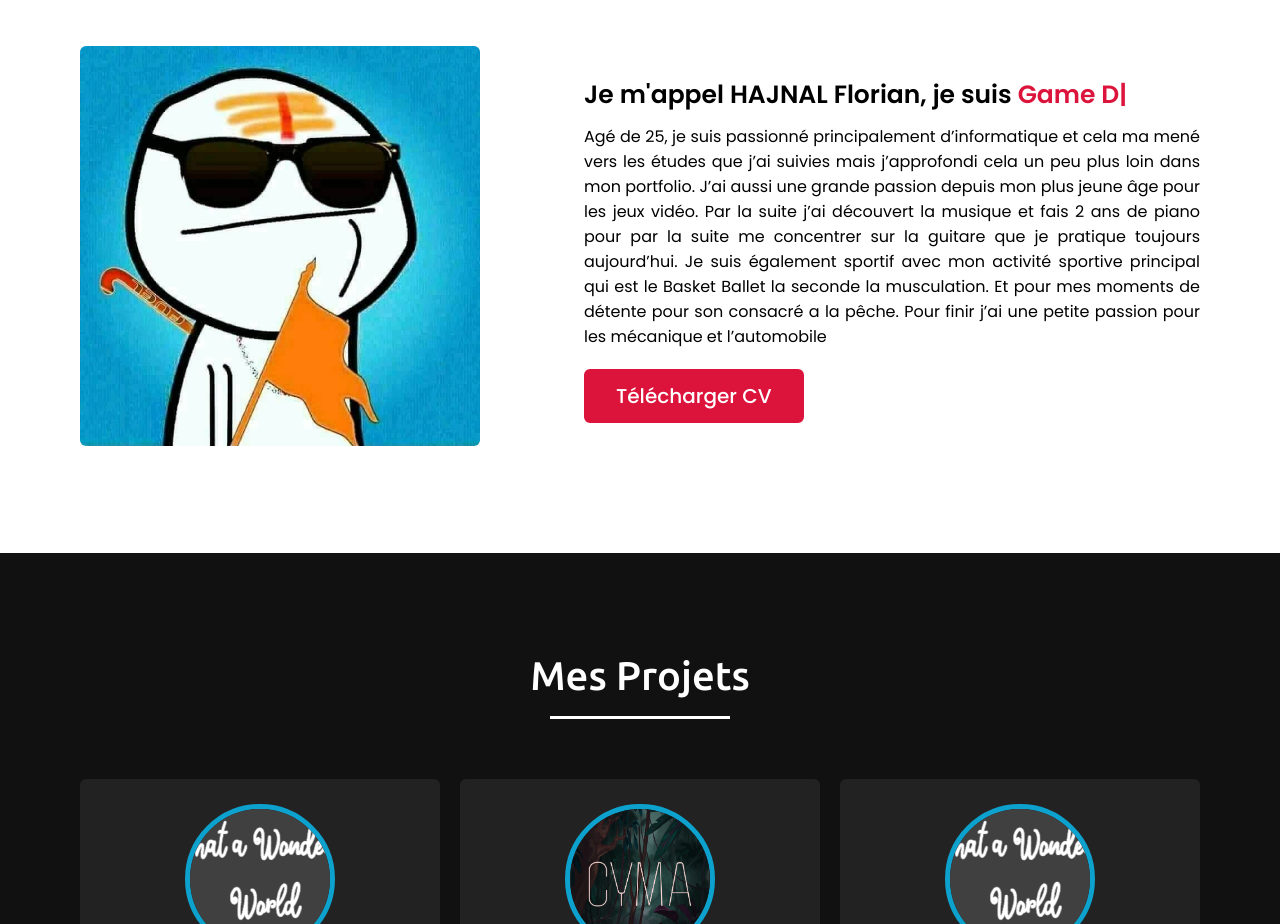
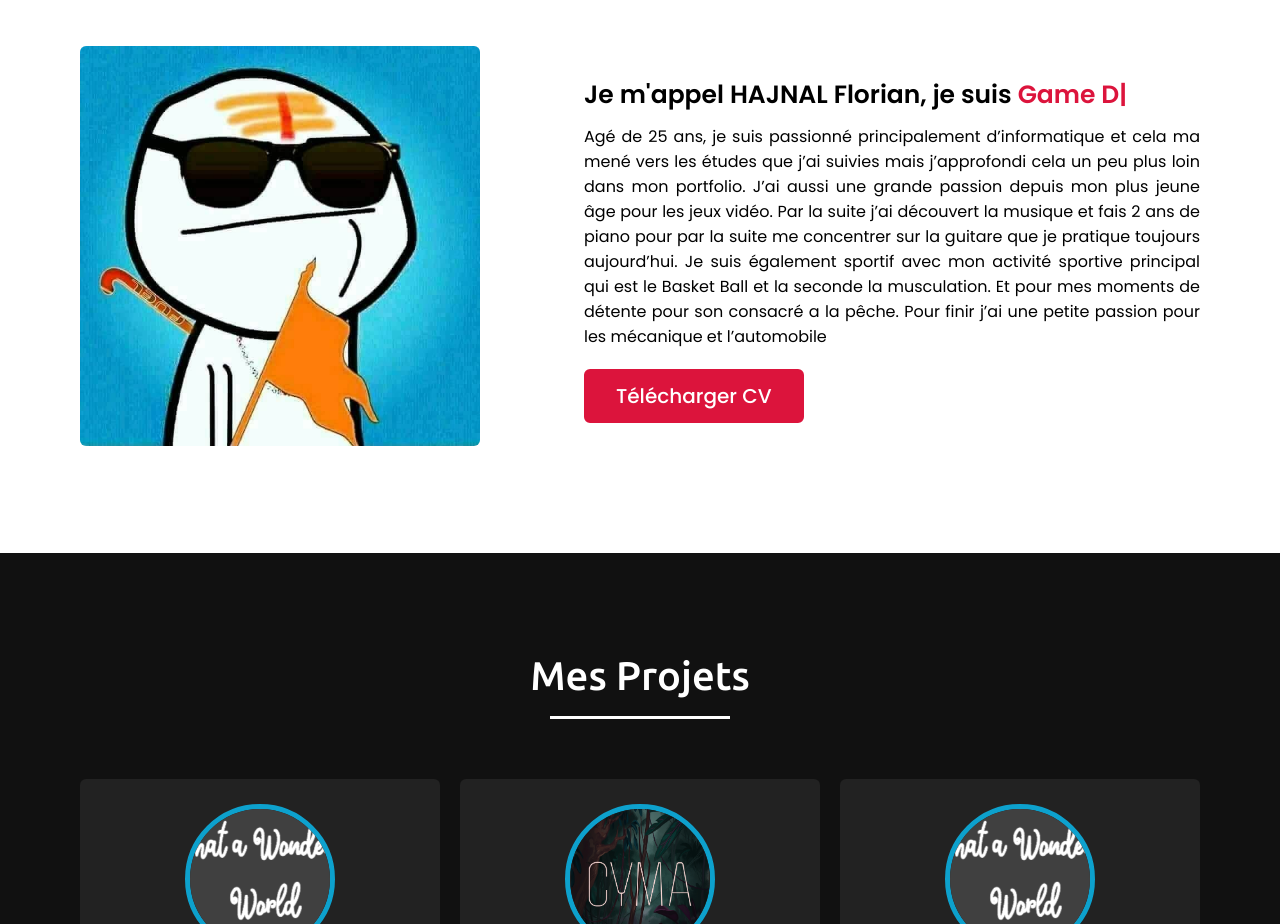
Before and after one commit to HajnalFlorian/FlrnHaj.github.io, a plain HTML site: page index.html in a window 1280 px wide. Shown: the part 980-1904 px from the top of the page. Drawn offline with nearby package versions, Linux system fonts and the light colour scheme.

Commit message:
Update index.html

```diff
--- a/index.html
+++ b/index.html
@@ -55,7 +55,7 @@
                 </div>
                 <div class="column right">
                     <div class="text">Je m'appel HAJNAL Florian, je suis <span class="typing-2"></span></div>
-                    <p>Agé de 25, je suis passionné principalement d’informatique et cela ma mené vers les études que j’ai suivies mais j’approfondi cela un peu plus loin dans mon portfolio. J’ai aussi une grande passion depuis mon plus jeune âge pour les jeux vidéo. Par la suite j’ai découvert la musique et fais 2 ans de piano pour par la suite me concentrer sur la guitare que je pratique toujours aujourd’hui. Je suis également sportif avec mon activité sportive principal qui est le Basket Ballet la seconde la musculation. Et pour mes moments de détente pour son consacré a la pêche. Pour finir j’ai une petite passion pour les mécanique et l’automobile </p>
+                    <p>Agé de 25 ans, je suis passionné principalement d’informatique et cela ma mené vers les études que j’ai suivies mais j’approfondi cela un peu plus loin dans mon portfolio. J’ai aussi une grande passion depuis mon plus jeune âge pour les jeux vidéo. Par la suite j’ai découvert la musique et fais 2 ans de piano pour par la suite me concentrer sur la guitare que je pratique toujours aujourd’hui. Je suis également sportif avec mon activité sportive principal qui est le Basket Ball et la seconde la musculation. Et pour mes moments de détente pour son consacré a la pêche. Pour finir j’ai une petite passion pour les mécanique et l’automobile </p>
                     <a href="CV/CV_HAJNAL_Florian.pdf" target="_blank" download>Télécharger CV</a>
                 </div>
             </div>
```
